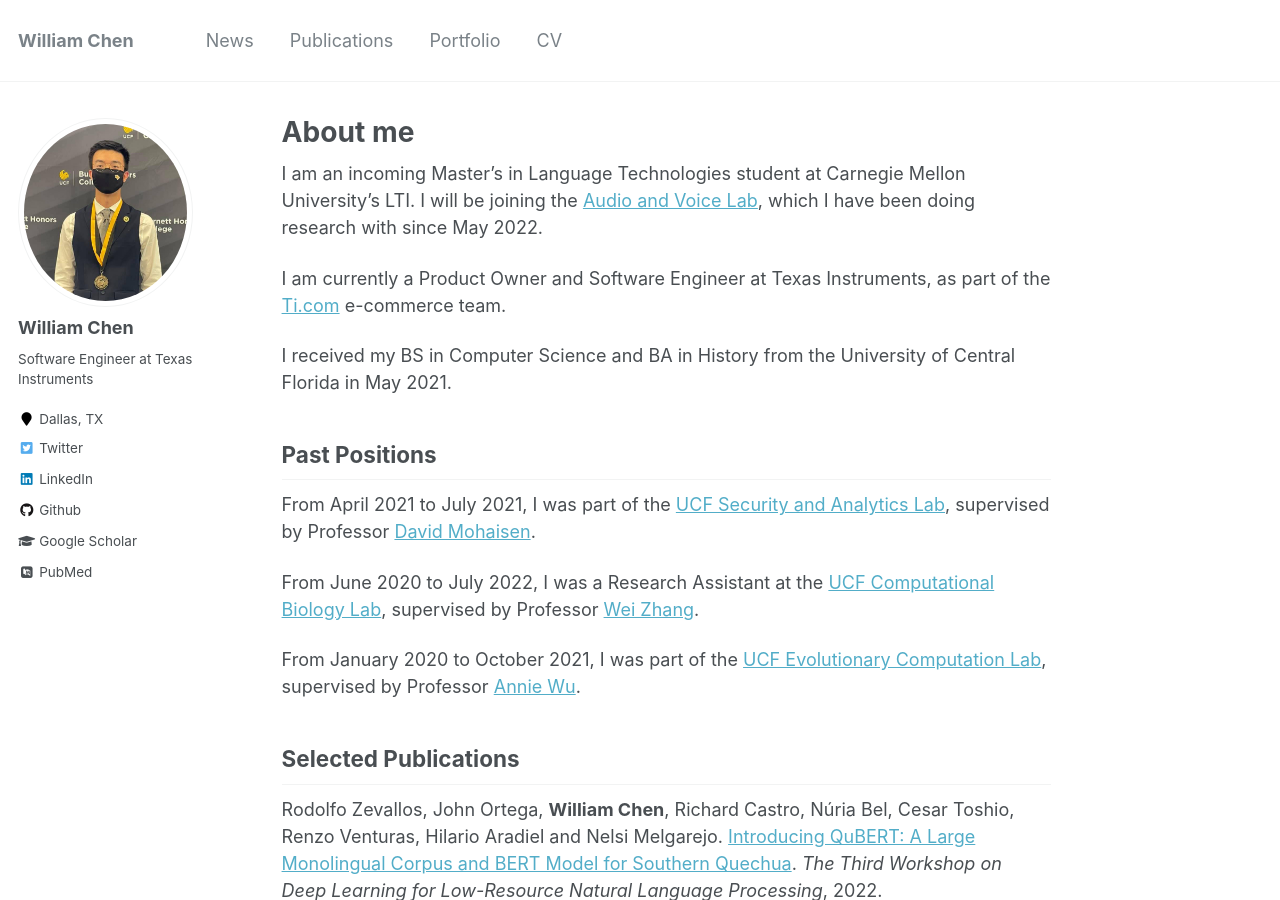
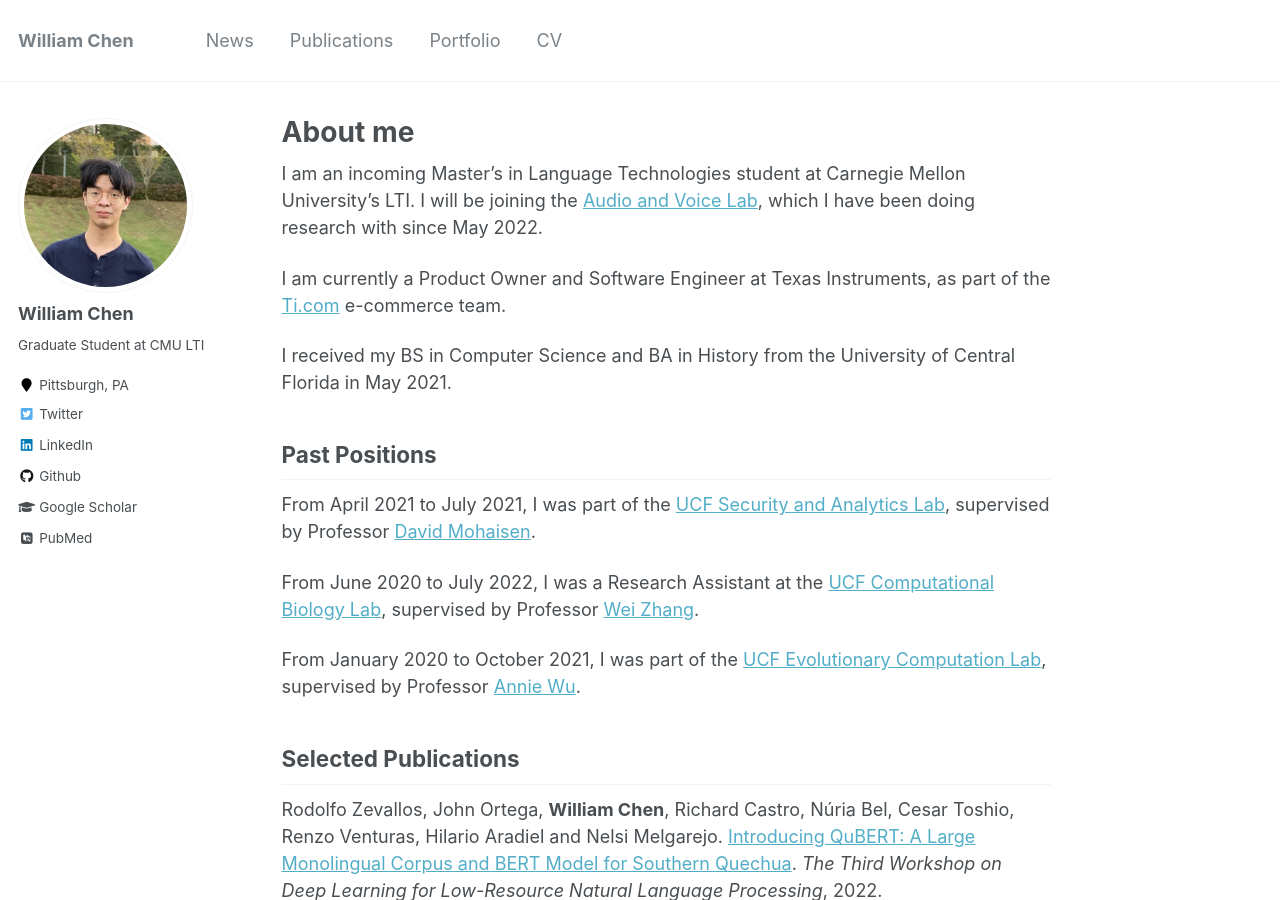
Before and after one commit to wanchichen/wanchichen.github.io, a Jekyll site: the page built from _pages/about.md, in a window 1280 px wide and 900 px high. Built offline with Jekyll 4.4.1, drawn with Linux system fonts in a browser that asks for light colours; some web fonts are replaced.

Commit message:
Update _config.yml

```diff
--- a/_config.yml
+++ b/_config.yml
@@ -10,7 +10,7 @@ locale: "en-US"
 title: "William Chen"
 title_separator: "-"
 name: &name "William Chen"
-description: &description "Software Engineer"
+description: &description "MLT Student @ CMU"
 url: https://wanchichen.github.io # the base hostname & protocol for your site e.g. "https://mmistakes.github.io"
 baseurl: "" # the subpath of your site, e.g. "/blog"
 repository: "wanchichen/wanchichen.github.io"
@@ -79,9 +79,9 @@ analytics:
 # Site Author
 author:
   name: "William Chen"
-  avatar: "square.JPG"
-  bio: "Software Engineer at Texas Instruments"
-  location: "Dallas, TX"
+  avatar: "prof.png"
+  bio: "Graduate Student at CMU LTI"
+  location: "Pittsburgh, PA"
   employer:
   pubmed: "https://aclanthology.org/people/w/william-chen/"
   googlescholar: "https://scholar.google.com/citations?hl=en&user=e89NRb0AAAAJ&view_op=list_works&sortby=title"
```
